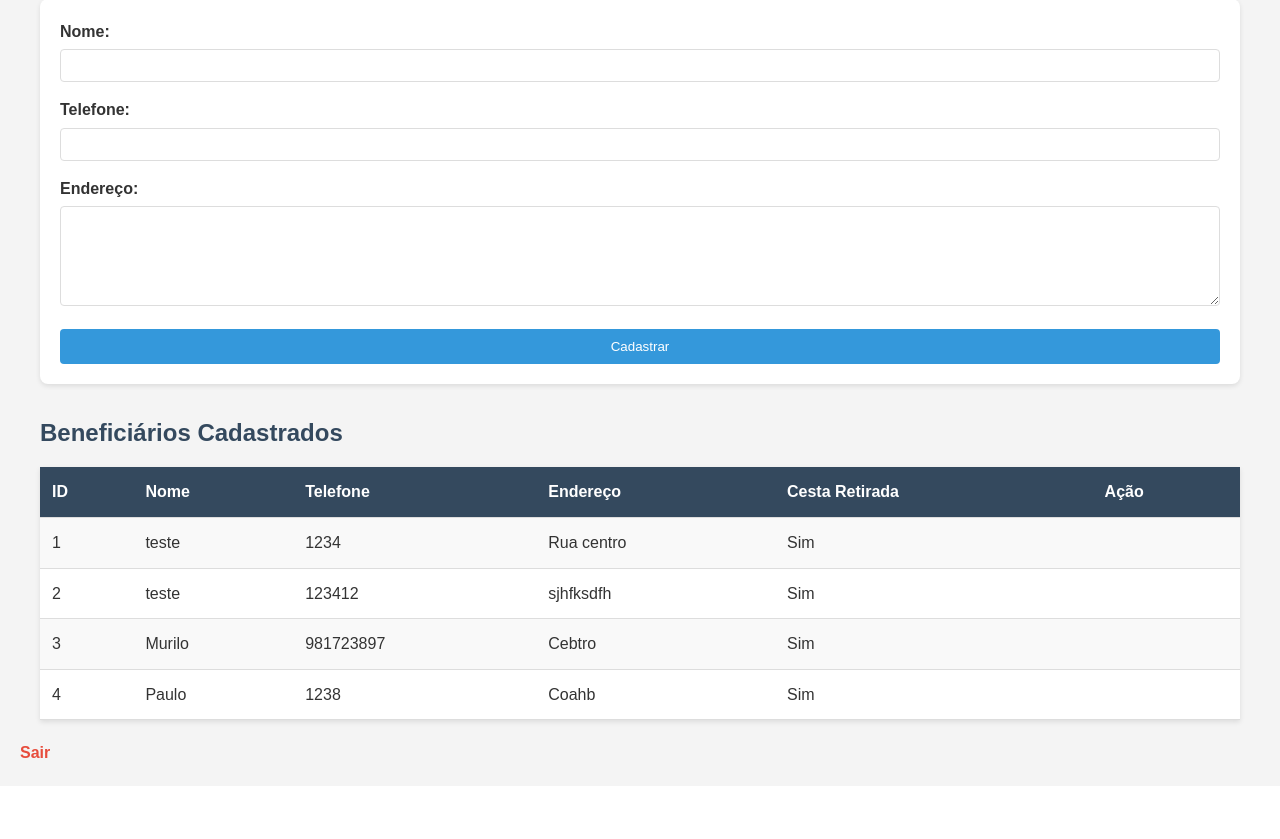
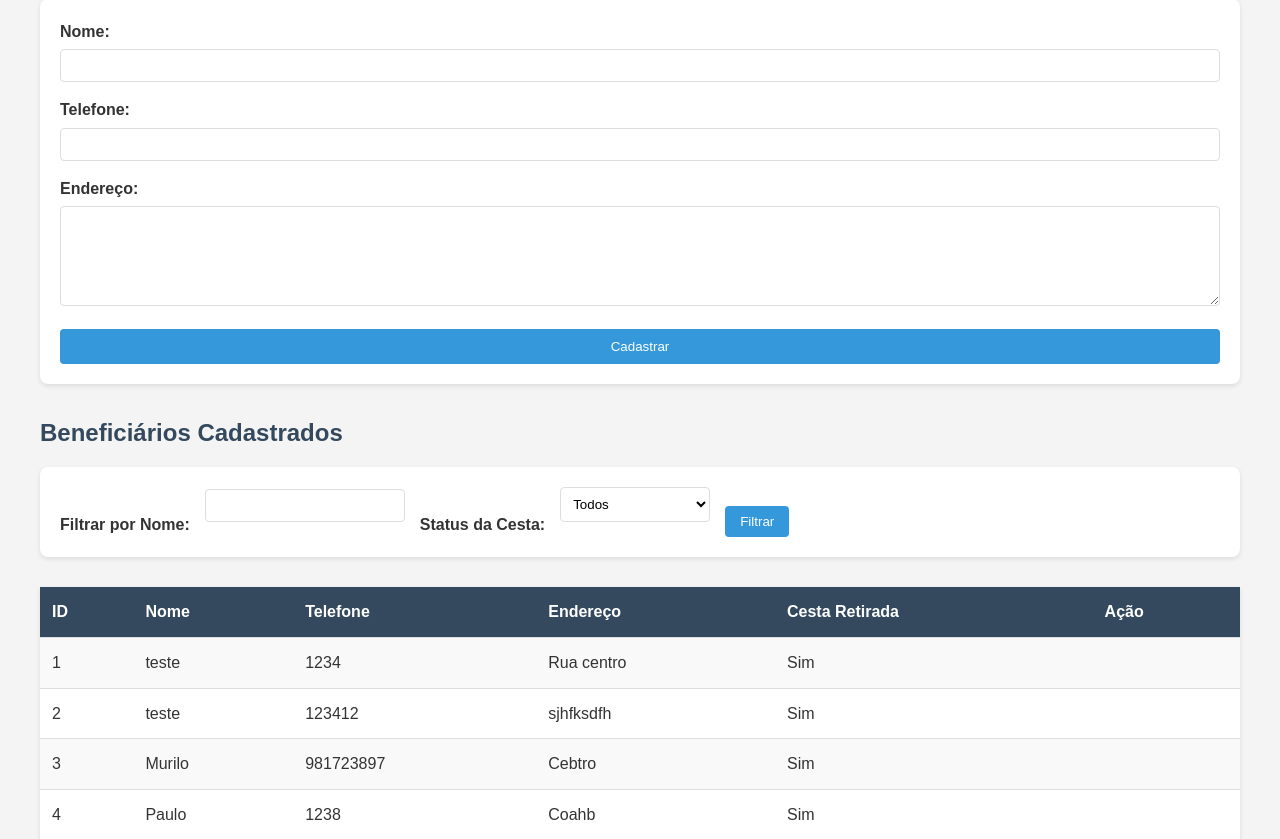
Before and after one commit to MuriloM676/cestaPMSM, a Flask app: page /dashboard in a window 1280 px wide. Shown: the part 156-995 px from the top of the page. Before the commit the page ends 914 px from the top, so only its background shows below. Run offline with Flask 3, Linux system fonts and the light colour scheme; a user stored in the database is signed in; data comes from the database, SQL or seed files in the repository; both versions use the stored data as it was after the commit.

Commit message:
Adcionando Filtro nas pesquisas

```diff
--- a/app.py
+++ b/app.py
@@ -58,15 +58,36 @@ def login():
         return 'Usuário ou senha inválidos'
     return render_template('login.html')
 
-# Dashboard
+# Dashboard com filtros
 @app.route('/dashboard', methods=['GET'])
 def dashboard():
     if not session.get('logged_in'):
         return redirect('/login')
+
+    # Parâmetros de filtro
+    nome_filtro = request.args.get('nome', '').strip()
+    status_filtro = request.args.get('status', 'todos')  # 'todos', 'retirada', 'nao_retirada'
+
     conn = get_db()
-    beneficiarios = conn.execute('SELECT * FROM beneficiarios').fetchall()
+    query = 'SELECT * FROM beneficiarios WHERE 1=1'
+    params = []
+
+    # Filtro por nome
+    if nome_filtro:
+        query += ' AND nome LIKE ?'
+        params.append(f'%{nome_filtro}%')
+
+    # Filtro por status da cesta
+    if status_filtro == 'retirada':
+        query += ' AND cesta_retirada = 1'
+    elif status_filtro == 'nao_retirada':
+        query += ' AND cesta_retirada = 0'
+
+    beneficiarios = conn.execute(query, params).fetchall()
     conn.close()
-    return render_template('dashboard.html', beneficiarios=beneficiarios)
+
+    return render_template('dashboard.html', beneficiarios=beneficiarios,
+                          nome_filtro=nome_filtro, status_filtro=status_filtro)
 
 # Cadastro de beneficiário
 @app.route('/cadastrar', methods=['POST'])
--- a/static/style.css
+++ b/static/style.css
@@ -124,3 +124,38 @@ body > * {
     margin-left: auto;
     margin-right: auto;
 }
+
+/* Estilizar o select */
+select {
+    width: 100%;
+    padding: 8px;
+    margin-bottom: 15px;
+    border: 1px solid #ddd;
+    border-radius: 4px;
+    background-color: #fff;
+}
+
+/* Ajustar o formulário de filtros */
+form[action="/dashboard"] {
+    display: flex;
+    flex-wrap: wrap;
+    gap: 15px;
+    align-items: flex-end;
+}
+
+form[action="/dashboard"] label {
+    margin-bottom: 0;
+}
+
+form[action="/dashboard"] input[type="text"] {
+    width: 200px;
+}
+
+form[action="/dashboard"] select {
+    width: 150px;
+}
+
+form[action="/dashboard"] button {
+    width: auto;
+    padding: 8px 15px;
+}
--- a/templates/dashboard.html
+++ b/templates/dashboard.html
@@ -20,8 +20,21 @@
         <button type="submit">Cadastrar</button>
     </form>
 
+    <!-- Filtros -->
+    <h2>Beneficiários Cadastrados</h2>
+    <form method="GET" action="/dashboard">
+        <label>Filtrar por Nome:</label>
+        <input type="text" name="nome" value="{{ nome_filtro }}">
+        <label>Status da Cesta:</label>
+        <select name="status">
+            <option value="todos" {% if status_filtro == 'todos' %}selected{% endif %}>Todos</option>
+            <option value="retirada" {% if status_filtro == 'retirada' %}selected{% endif %}>Retirada</option>
+            <option value="nao_retirada" {% if status_filtro == 'nao_retirada' %}selected{% endif %}>Não Retirada</option>
+        </select>
+        <button type="submit">Filtrar</button>
+    </form>
+
     <!-- Lista de Beneficiários -->
-    <h2>Beneficiários Cadastrados</h2>
     <table>
         <tr>
             <th>ID</th>
```
Also changed, not shown: cestas.db.
